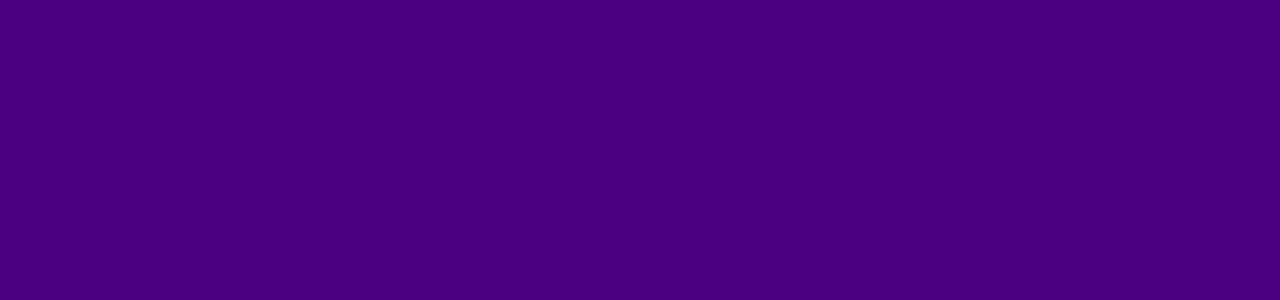
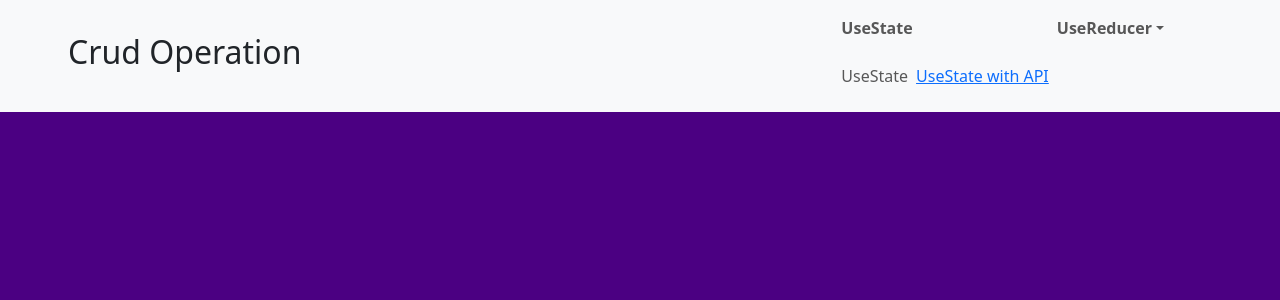
Before and after one commit to keerthanamurugaiyan/react-2, a React (Create React App) app: page /nav in a window 1280 px wide. Before the commit this address had no page. Shown: the top 300 px of the page. Built offline with nearby package versions, Linux system fonts and the light colour scheme.

Commit message:
in progress

```diff
--- a/src/App.js
+++ b/src/App.js
@@ -4,6 +4,7 @@ import Form from './useState/Form';
 import Table from './useState/Table';
 import Edit from './useState/Edit';
 import './useState/Style.css';
+import Nav from './useState/Nav';
 // import Spinner from './useState/Spinner';
 // import { Spinner } from 'react-bootstrap';
 
@@ -18,7 +19,7 @@ function App() {
     <>
       <BrowserRouter>
       <Routes>
-
+        <Route path='/nav' element = {<Nav/>} ></Route>
         <Route path='/' element = {<Form/>} ></Route>
         <Route path='/edit/:id' element = {<Edit/>} ></Route>
         <Route path='/view' element = {<Table/>} ></Route>
--- /dev/null
+++ b/src/useState/Nav.js
@@ -0,0 +1,49 @@
+import React from 'react'
+
+function Nav() {
+    return (
+
+        <nav>
+
+            <div className='navbar navbar-expand-lg sticky-top navbar-light bg-light h-'>
+                <div className='container-fluid'>
+
+                <h1 className='navbar-brand text-dark mx-5 px-2 fs-2' href='#'>Crud Operation</h1>
+
+                <button className='navbar-toggler colapsed' type='button' data-bs-toggle='colapse' dats-bs-target='#navbarNav'>
+                    <span className='navbar-toggler-icon'></span>
+                </button>
+
+                <div className='colapse navbar-colapse' id='navbarNav'>
+                    <ul className='navbar-nav ms-auto pe-5 me-5'>
+
+                        <li className='nav-item  '>
+                            <a href='#' id='state' className='nav-link fw-bold '  >UseState</a>
+                                <ul className='usestate navbar-nav navbar'>
+                                    <li className='nav-item'>
+                                        <a className='nav-link ' href='#'>UseState</a></li>
+                                    <li><a className=' '>UseState with API</a></li>
+                                </ul>
+                        </li>
+
+                        <li className='navbar-item dropdown'>
+                            <a href='#' className='nav-link fw-bold dropdown-toggle' data-bs-toggle='dropdown' >UseReducer</a>
+                                <ul className='dropdown-menu'>
+                                    <li><a className='dropdown-item' href='#'>UseReducer</a></li>
+                                    <li><a className='dropdown-item' href='#'>UseReducer with API</a></li>
+                                </ul>
+                        </li>
+
+                    </ul>
+
+                </div>
+
+                </div>
+            </div>
+
+        </nav>
+
+    )
+}
+
+export default Nav
--- a/src/useState/Spinner.js
+++ b/src/useState/Spinner.js
@@ -5,7 +5,6 @@ const Spinner = () => (
 
     <div className="spinner-overlay">
         <span className="loader"></span>
-        {/* <span className="loader"></span> */}
     </div>
 )
 
--- a/src/useState/Style.css
+++ b/src/useState/Style.css
@@ -1,6 +1,14 @@
 *{
     padding: 0%;
     margin: 0%;
+}
+
+.usestate{
+  /* display: none; */
+}
+
+#state:hover .usestate{
+  /* display: block; */
 }
 
 body{
@@ -167,4 +175,5 @@ input{
     }
     87% {
       box-shadow: .2em -.2em 0 0 currentcolor;
-    } */
+    }
+  }  */
```
Also changed, not shown: src/UseReducer/Create.js (added), src/UseReducer/List.js (added).
